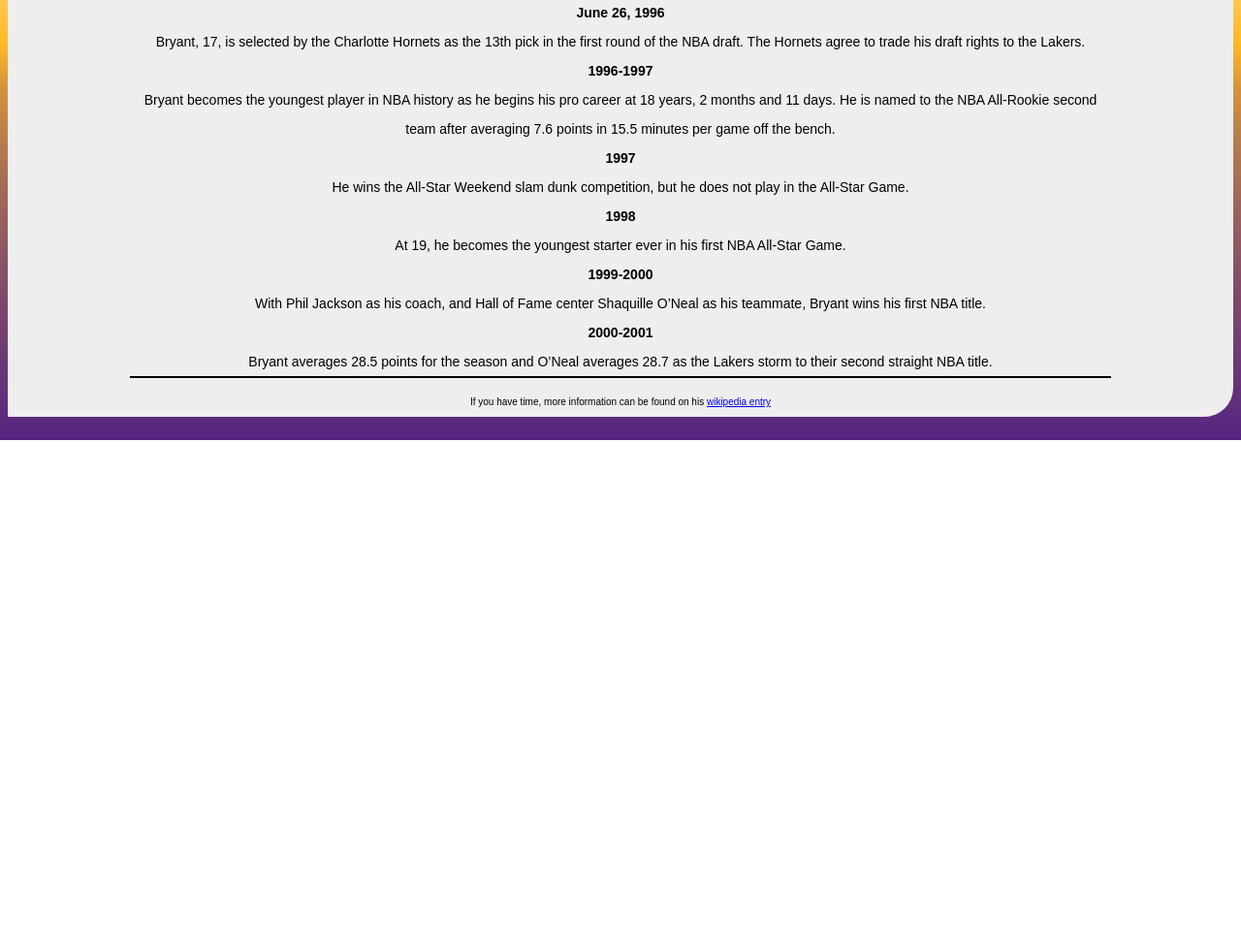
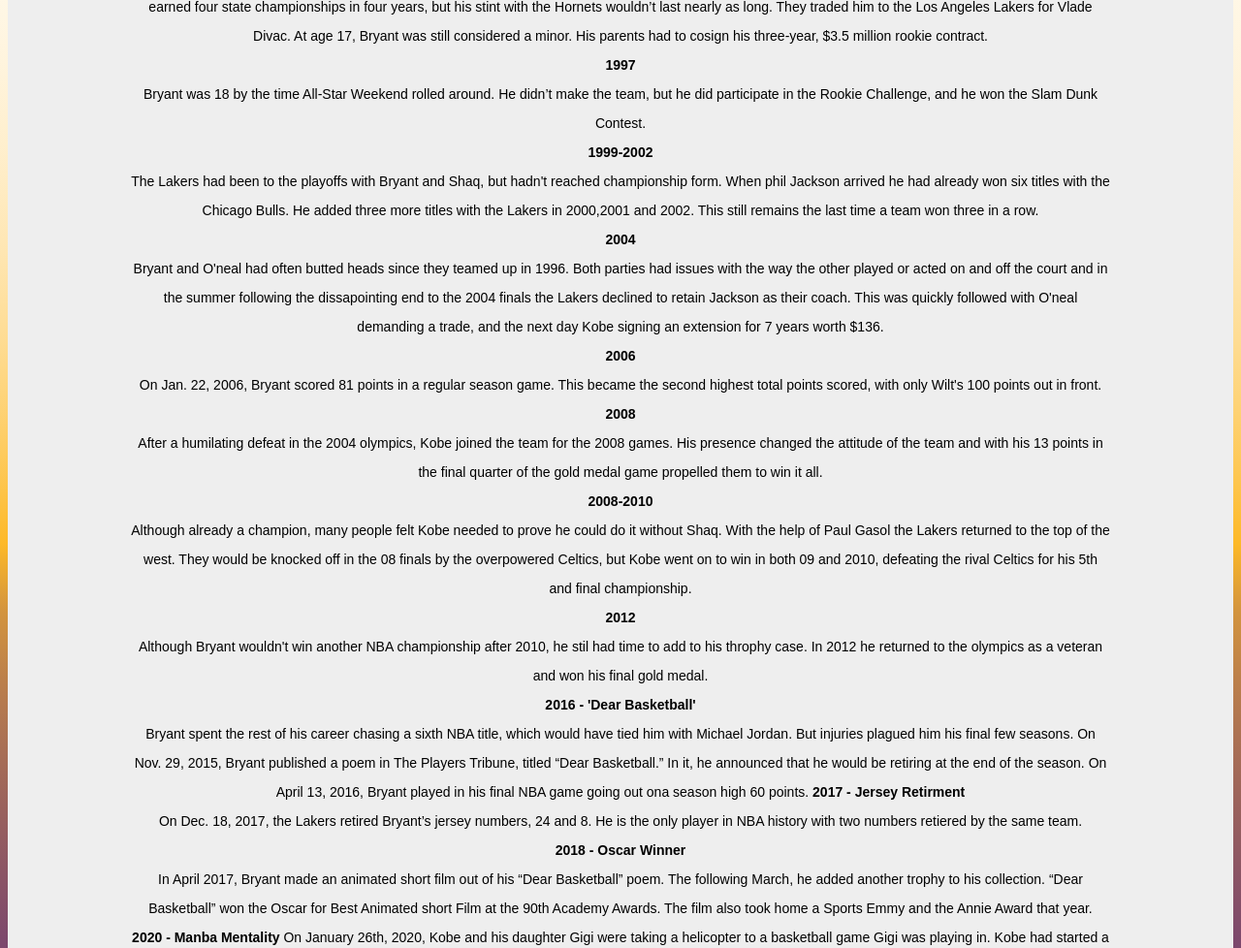
Before and after one commit to HarryUnderscore13/kobe-bryant-tribute, a plain HTML site: page index.html in a window 1280 px wide. Shown: the part 909-1887 px from the top of the page at 97% size. Before the commit the page ends 1363 px from the top, so only its background shows below. Drawn offline with Linux system fonts and the light colour scheme.

Commit message:
finished time line

```diff
--- a/index.html
+++ b/index.html
@@ -31,33 +31,49 @@
         <h2 id="timeline-heading">Time Line</h2>
         <span class="bold">1996</span>
         <br/>
-        Bryant finishes his high school career as the all-time leading scorer in the history of southeastern Pennsylvania basketball.
-        USA Today names him the National High School Player of the Year.
-        <br/>
-        <span class="bold">June 26, 1996</span>
-        <br/>
-        Bryant, 17, is selected by the Charlotte Hornets as the 13th pick in the first round of the NBA draft. The Hornets agree to trade his draft rights to the Lakers.
-        <br/>
-        <span class="bold">1996-1997</span>
-        <br/>
-        Bryant becomes the youngest player in NBA history as he begins his pro career at 18 years, 2 months and 11 days. He is named to the NBA All-Rookie second team after averaging 7.6 points in 15.5 minutes per game off the bench.
+        With the 13th pick in the 1996 NBA Draft, the Charlotte Hornets selected Kobe Bryant, the teenage phenom from Lower Merion High School in Philadelphia. He’d earned four state championships in four years, but his stint with the Hornets wouldn’t last nearly as long. They traded him to the Los Angeles Lakers for Vlade Divac. At age 17, Bryant was still considered a minor. His parents had to cosign his three-year, $3.5 million rookie contract.
         <br/>
         <span class="bold">1997</span>
         <br/>
-        He wins the All-Star Weekend slam dunk competition, but he does not play in the All-Star Game.
+        Bryant was 18 by the time All-Star Weekend rolled around. He didn’t make the team, but he did participate in the Rookie Challenge, and he won the Slam Dunk Contest.
+        <br/> <!--dunk contest video?-->
+        <span class="bold">1999-2002</span>
         <br/>
-        <span class="bold">1998</span>
+        The Lakers had been to the playoffs with Bryant and Shaq, but hadn't reached championship form. When phil Jackson arrived he had already won six titles with the Chicago Bulls. He added three more titles with the Lakers in 2000,2001 and 2002. This still remains the last time a team won three in a row.
         <br/>
-        At 19, he becomes the youngest starter ever in his first NBA All-Star Game.
+        <span class="bold">2004</span>
         <br/>
-        <span class="bold">1999-2000</span>
+        Bryant and O'neal had often butted heads since they teamed up in 1996. Both parties had issues with the way the other played or acted on and off the court and in the summer following the dissapointing end to the 2004 finals the Lakers declined to retain Jackson as their coach. This was quickly followed with O'neal demanding a trade, and the next day Kobe signing an extension for 7 years worth $136.
         <br/>
-        With Phil Jackson as his coach, and Hall of Fame center Shaquille O’Neal as his teammate, Bryant wins his first NBA title.
+        <span class="bold">2006</span>
         <br/>
-        <span class="bold">2000-2001</span>
+        On Jan. 22, 2006, Bryant scored 81 points in a regular season game. This became the second highest total points scored, with only Wilt's 100 points out in front.
         <br/>
-        Bryant averages 28.5 points for the season and O’Neal averages 28.7 as the Lakers storm to their second straight NBA title.
+        <span class="bold">2008</span>
         <br/>
+        After a humilating defeat in the 2004 olympics, Kobe joined the team for the 2008 games. His presence changed the attitude of the team and with his 13 points in the final quarter of the gold medal game propelled them to win it all.
+        <br/>
+        <span class="bold">2008-2010</span>
+        <br/>
+        Although already a champion, many people felt Kobe needed to prove he could do it without Shaq. With the help of Paul Gasol the Lakers returned to the top of the west. They would be knocked off in the 08 finals by the overpowered Celtics, but Kobe went on to win in both 09 and 2010, defeating the rival Celtics for his 5th and final championship.
+        <br/>
+        <span class="bold">2012</span>
+        <br/>
+        Although Bryant wouldn't win another NBA championship after 2010, he stil had time to add to his throphy case. In 2012 he returned to the olympics as a veteran and won his final gold medal.
+        <br/>
+        <span class="bold">2016 - 'Dear Basketball'</span>
+        <br/>
+        Bryant spent the rest of his career chasing a sixth NBA title, which would have tied him with Michael Jordan. But injuries plagued him his final few seasons. On Nov. 29, 2015, Bryant published a poem in The Players Tribune, titled “Dear Basketball.” In it, he announced that he would be retiring at the end of the season. On April 13, 2016, Bryant played in his final NBA game going out ona season high 60 points.
+        <span class="bold">2017 - Jersey Retirment</span>
+        <br/>
+        On Dec. 18, 2017, the Lakers retired Bryant’s jersey numbers, 24 and 8. He is the only player in NBA history with two numbers retiered by the same team.
+        <br/>
+        <span class="bold">2018 - Oscar Winner</span>
+        <br/>
+        In April 2017, Bryant made an animated short film out of his “Dear Basketball” poem. The following March, he added another trophy to his collection. “Dear Basketball” won the Oscar for Best Animated short Film at the 90th Academy Awards. The film also took home a Sports Emmy and the Annie Award that year.
+        <br/>
+        <span class="bold">2020 - Manba Mentality</span>
+        On January 26th, 2020, Kobe and his daughter Gigi were taking a helicopter to a basketball game Gigi was playing in. Kobe had started a team for young girls of which his daughter shined as part of. It was on this journey that tragedy would strike. The helicopter crash took the lives of Kobe and Gigi, along with the pilot, two parents and their daughter, another mother and daughter and the teams coach. Tributes were paid across the world, with the NBA doing several things to honor Kobe. Every team in their first game started out recording a 24 second and 8 second violations to honor the two jersey numbers kobe wore and the All-Star MVP throphy was renamed after him.
       </div>
 
     <div class="divider"></div>
--- a/styles.css
+++ b/styles.css
@@ -15,7 +15,7 @@
     text-align: center;
     background-color: #EEEEEE;
     width: 100%;
-    border-radius: 30px 0px 30px 0px;
+    border-radius: 24px;
     padding: 10 0;
   }
 
@@ -38,7 +38,7 @@
 
   figure {
     background-color: white;
-    border-radius: 5px;
+    border-radius: 8px;
     margin: 20px;
   }
 
@@ -50,14 +50,16 @@
 
   figcaption {
     font-size: 0.8rem;
-    text-align: left;
+    text-align: center;
     padding-left: 10px;
     padding-bottom: 3px;
      ;
   }
 
   .divider {
-    border: 1px solid black;
+    border-width: 2px;
+    border-style: solid;
+    border-image: linear-gradient(to right, #EEEEEE, rgb(85,37,130), #EEEEEE) 1;
     max-width: 80%;
     margin: auto;
   }
@@ -65,8 +67,8 @@
   #tribute-info {
     width: 100%;
     text-align: center;
-    margin-top: 20px 8px 20px 8px;
     line-height: 3rem;
+    margin: auto;
   }
 
   #personal {
@@ -77,6 +79,7 @@
   font-size: 1.4rem;
   width: 80%;
   margin: auto;
+  margin-bottom: 20px;
 }
 
 .bold {
@@ -93,5 +96,6 @@
   width: 80%;
   text-align: center;
   line-height: 3rem;
-  margin: auto
+  margin: auto;
+  margin-bottom: 20px;
 }
```
Also changed, not shown: 1 other file.
